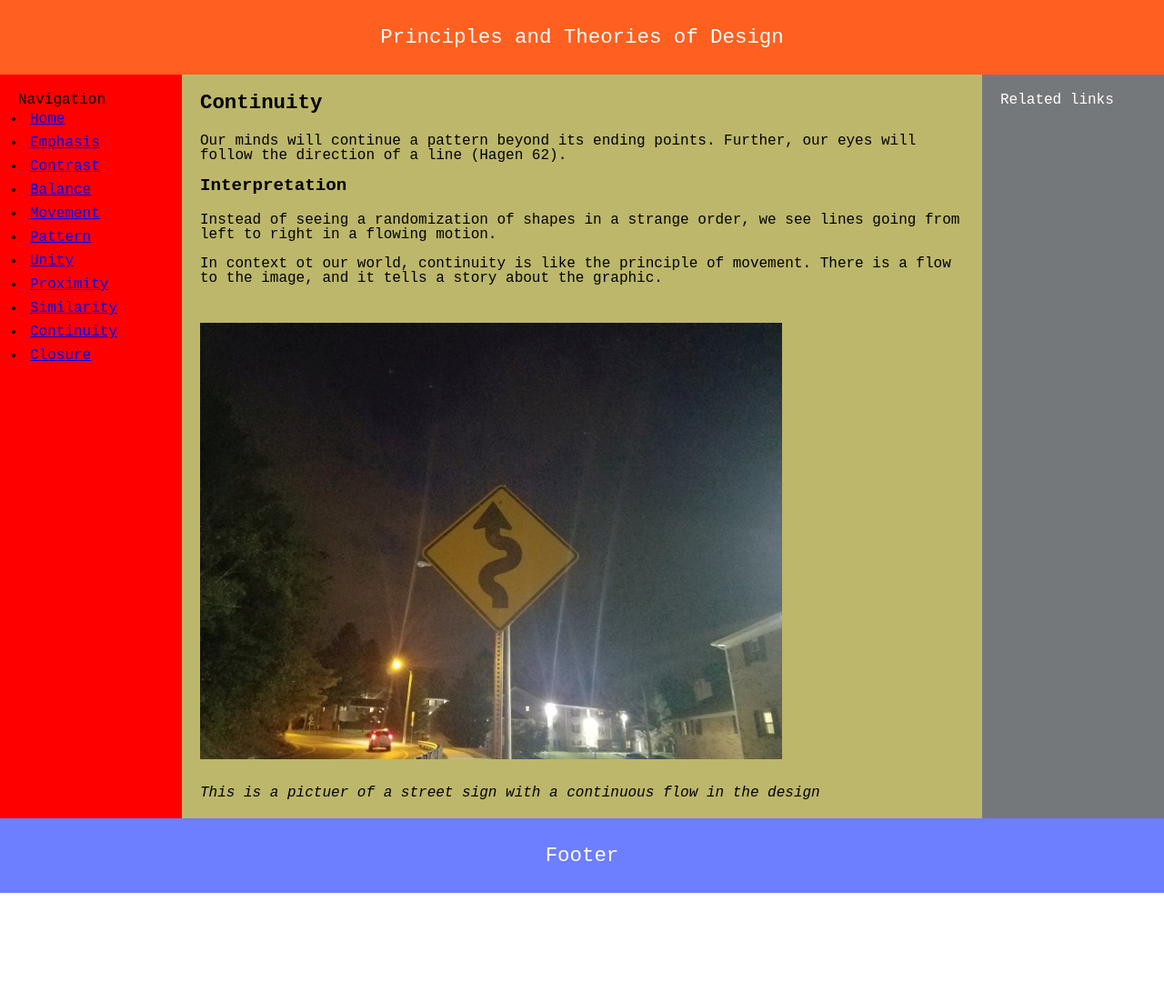
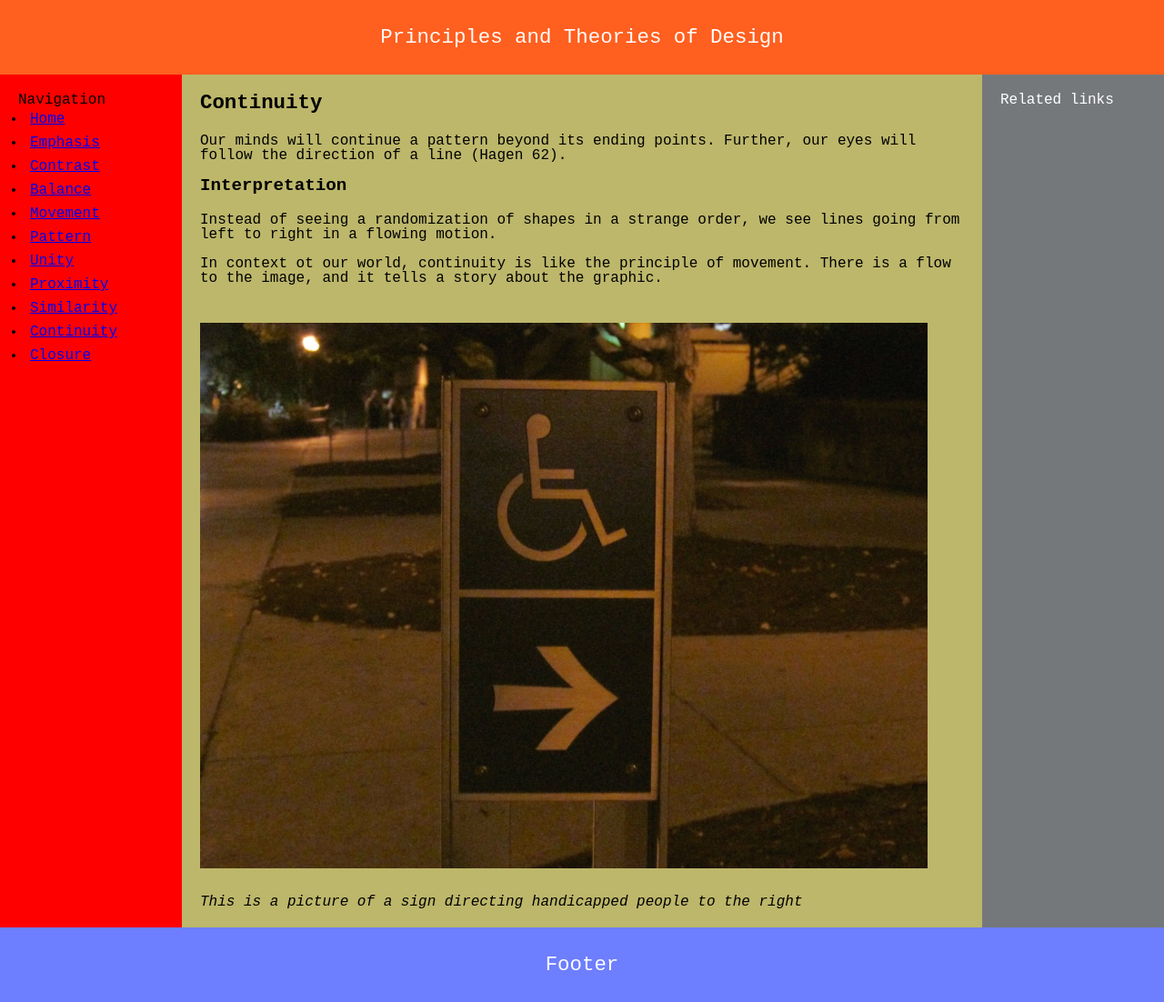
Before and after one commit to brandon7777/design-principles, a plain HTML site: page continuity.html in a window 1280 px wide. Shown: the whole page at 91% size. Before the commit the page ends 982 px from the top, so only its background shows below. Drawn offline with Linux system fonts and the light colour scheme.

Commit message:
Update continuity.html
new caption

```diff
--- a/continuity.html
+++ b/continuity.html
@@ -34,8 +34,8 @@
 
      </ul>
     <figure>
-     <img src="continuity.jpg" class="responsive" alt="continuity"/>
-     <figcaption>This is a pictuer of a street sign with a continuous flow in the design
+     <img src="continuity2.jpg" class="responsive" alt="continuity"/>
+     <figcaption>This is a picture of a sign directing handicapped people to the right
    </figure>
      </main>
      <aside>Related links</aside>
```
